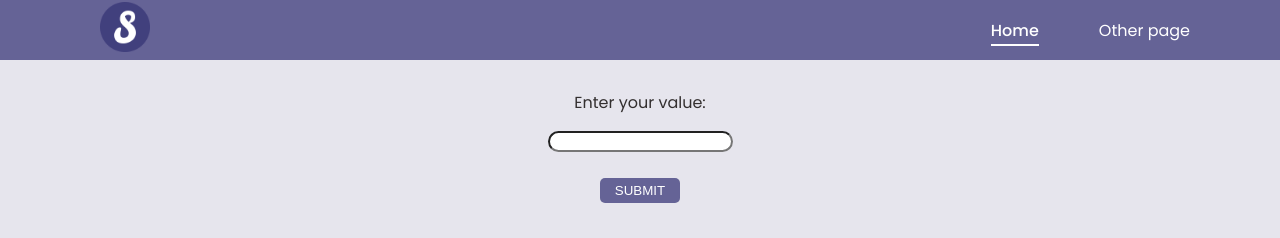
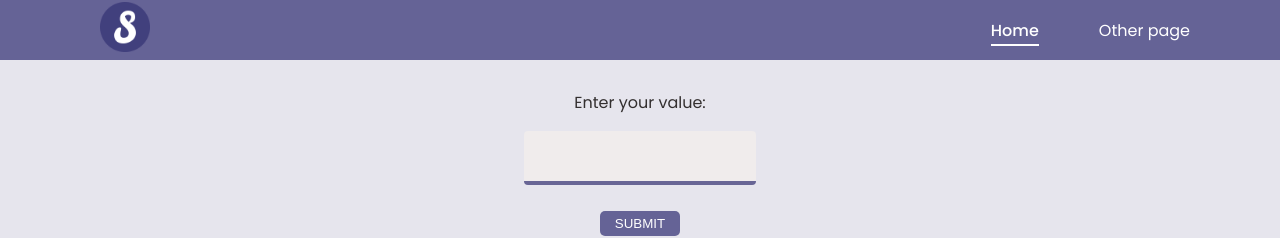
Before and after one commit to tonythetaylor/docker-multicontainer, a React (Create React App) app in the folder client/: page / in a window 1280 px wide. Shown: the top 238 px of the page. Built offline with nearby package versions, Linux system fonts and the light colour scheme; no server answers.

Commit message:
styling updates

```diff
--- a/client/src/index.css
+++ b/client/src/index.css
@@ -14,7 +14,23 @@ code {
 }
 
 input {
-  border-radius: 25px;
+  width: 200px;
+  height: 50px;
+  position: relative;
+  padding: 0px 16px;
+  border: none;
+  border-radius: 4px;
+  font-family: 'Gotham SSm A', 'Gotham SSm B', sans-serif;
+  font-size: 16px;
+  font-weight: 400;
+  line-height: normal;
+  background-color: #f0ecec;
+  color: #282828;
+  outline: none;
+  border-bottom: 4px solid #333274b7;
+  box-shadow: 0px 4px 20px 0px transparent;
+  transition: 0.3s background-color ease-in-out, 0.3s box-shadow ease-in-out, 0.1s padding ease-in-out;
+  -webkit-appearance: none;
 }
 
 button {
```
